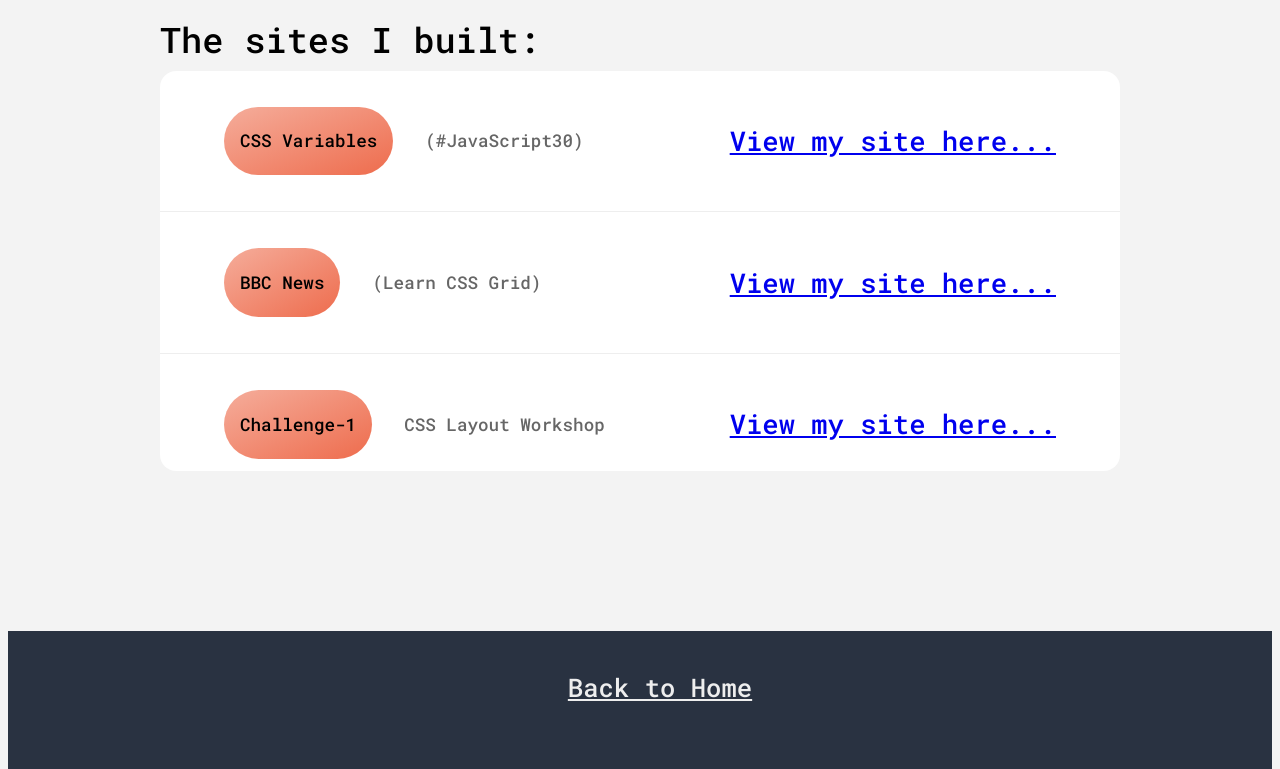
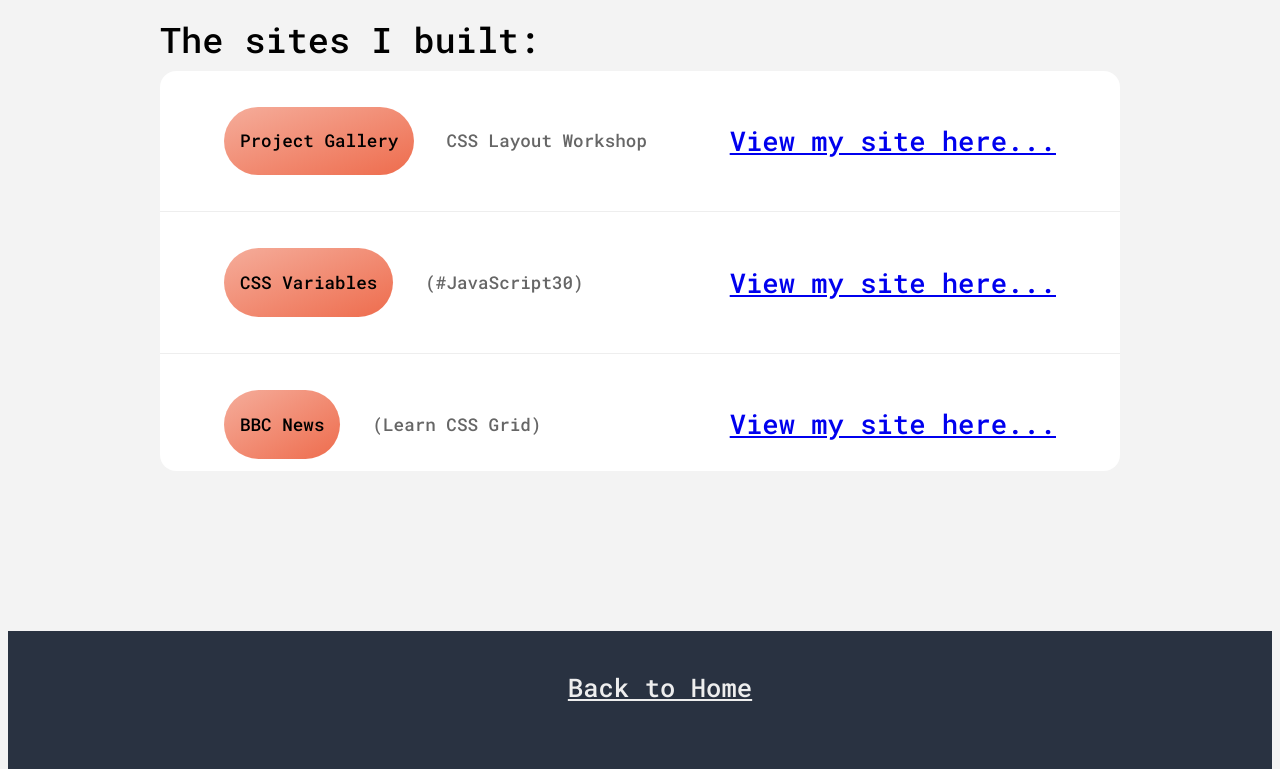
Before and after one commit to aaadriana/fac-project-collection, a plain HTML site: page week-two/week-two.html in a window 1280 px wide. Shown: the part 1667-2436 px from the top of the page. Drawn offline with Linux system fonts and the light colour scheme.

Commit message:
added new project

```diff
--- a/week-two/week-two.html
+++ b/week-two/week-two.html
@@ -157,6 +157,13 @@
       <p class="subtitle">The sites I built:</p>
       <div class="sites">
         <div class="sites-row">
+          <div class="site-name">Project Gallery</div>
+          <div class="from">CSS Layout Workshop</div>
+          <div class="link">
+            <a href="https://aaadriana.github.io/fac-project-collection/week-two/Projects-Gallery/">View my site here...</a>
+          </div>
+        </div>
+        <div class="sites-row">
           <div class="site-name">CSS Variables</div>
           <div class="from">(#JavaScript30)</div>
           <div class="link">
```
